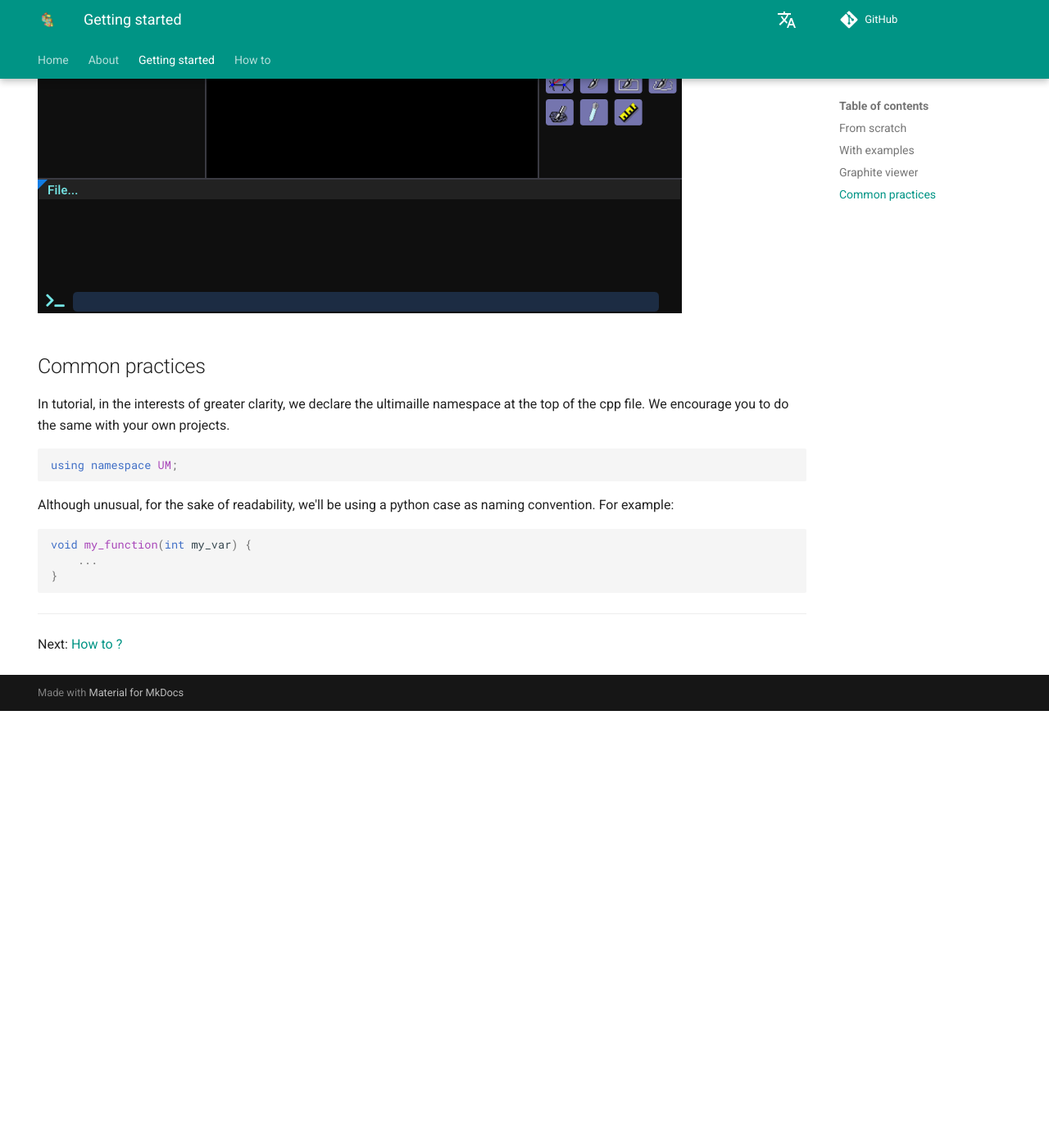
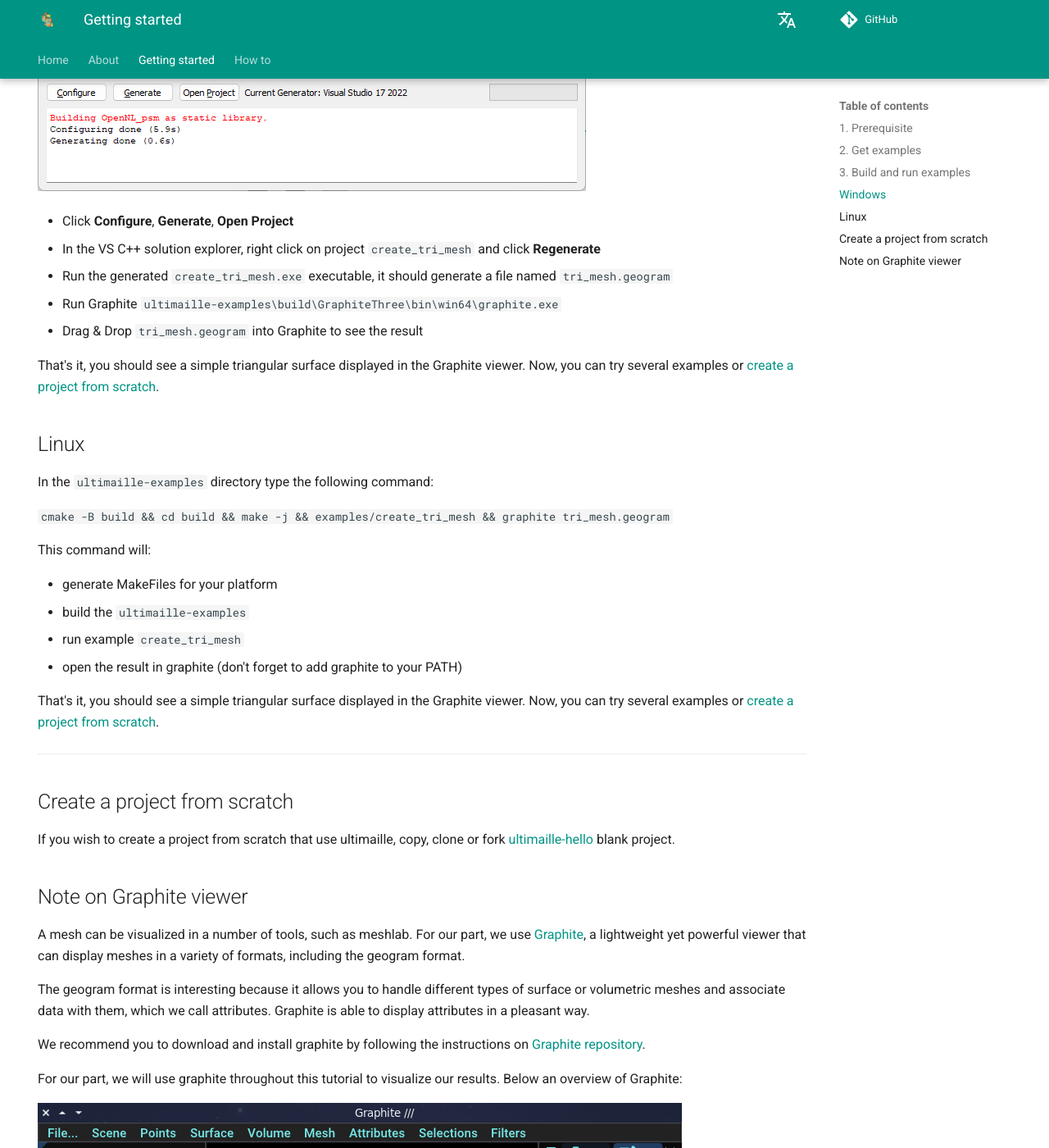
Before and after one commit to ultimaille/ultimaille.github.io, an MkDocs documentation site: the page built from docs/getstarted.md, in a window 1280 px wide and 1400 px high, scrolled down 1470 px. Shown: the whole window at 82% size. Built offline with MkDocs 1.6.1 and Material for MkDocs 9.7.7, drawn with Linux system fonts in a browser that asks for light colours; comment, search, counter and statistics services are not loaded; before the commit the page ends 2337 px from its top, so only the background shows below that; some of the changed text lies outside the part shown.

Commit message:
Update Getting started

````diff
--- a/docs/getstarted.md
+++ b/docs/getstarted.md
@@ -5,56 +5,72 @@
 
 # Getting started
 
+## 1. Prerequisite
 
+Depending on your OS, you will need to download and install a few tools.
 
-## From scratch
+| Windows | Linux |
+| --- | --- |
+| <ul><li>[CMake](https://cmake.org/download/)</li><li>[Git](https://git-scm.com/)</li><li>[Visual Studio C++](https://visualstudio.microsoft.com/fr/vs/features/cplusplus/)</li><li>[Graphite](https://github.com/BrunoLevy/GraphiteThree/releases)</li></ul> | <ul><li>[CMake](https://cmake.org/download/)</li><li>[Git](https://git-scm.com/)</li><li>Any IDE, for example [VS Code](https://code.visualstudio.com/)</li><li>[Graphite](https://github.com/BrunoLevy/GraphiteThree)</li></ul> |
 
-The easiest way to create a project from scratch that use ultimaille is to copy, clone or fork [ultimaille-hello](https://github.com/ultimaille/ultimaille-hello) blank project.
+## 2. Get examples
 
+To get started, you should clone the Ultimaille examples [ultimaille-example](https://github.com/ultimaille/ultimaille-examples){:target="_blank"}. Open a console and type the following command:
 
-Good for:
+`git clone https://github.com/ultimaille/ultimaille-examples.git`
 
- - A basis for a project from scratch
+!!!note
+    You can find an in-depth description of the examples in the How to section.
 
+## 3. Build and run examples
 
-## With examples
+[Build and run for Windows](getstarted.md#windows) | [Build and run for Linux](getstarted.md#linux)
 
-Another way to get started is to clone the Ultimaille examples [ultimaille-example](https://github.com/ultimaille/ultimaille-examples) to test, modify and study them.
-All examples are presented in the tutorial.
+## Windows
 
-Good for:
+ - Open CMake GUI and configure like this:
 
- - Study ultimaille
- - Adapt an existing example
- - Follow the tutorial
+![cmake gui screenshot](assets/cmake-gui-screenshot.png)
 
+ - Click __Configure__, __Generate__, __Open Project__
+ - In the VS C++ solution explorer, right click on project `create_tri_mesh` and click __Regenerate__
+ - Run the generated `create_tri_mesh.exe` executable, it should generate a file named `tri_mesh.geogram`
+ - Run Graphite `ultimaille-examples\build\GraphiteThree\bin\win64\graphite.exe`
+ - Drag & Drop `tri_mesh.geogram` into Graphite to see the result
 
-## Graphite viewer
+That's it, you should see a simple triangular surface displayed in the Graphite viewer. Now, you can try several examples or [create a project from scratch](getstarted.md#create-a-project-from-scratch).
 
-A mesh can be visualized in a number of tools, such as meshlab. For our part, we use [Graphite](https://github.com/BrunoLevy/GraphiteThree), a lightweight yet powerful viewer that can display meshes in a variety of formats, including the geogram format.
+## Linux
+
+In the `ultimaille-examples` directory type the following command:
+
+`cmake -B build && cd build && make -j && examples/create_tri_mesh && graphite tri_mesh.geogram`
+
+This command will:
+
+ - generate MakeFiles for your platform
+ - build the `ultimaille-examples`
+ - run example `create_tri_mesh`
+ - open the result in graphite (don't forget to add graphite to your PATH)
+
+That's it, you should see a simple triangular surface displayed in the Graphite viewer. Now, you can try several examples or [create a project from scratch](getstarted.md#create-a-project-from-scratch).
+___
+
+## Create a project from scratch
+
+If you wish to create a project from scratch that use ultimaille, copy, clone or fork [ultimaille-hello](https://github.com/ultimaille/ultimaille-hello){:target="_blank"} blank project.
+
+## Note on Graphite viewer
+
+A mesh can be visualized in a number of tools, such as meshlab. For our part, we use [Graphite](https://github.com/BrunoLevy/GraphiteThree){:target="_blank"}, a lightweight yet powerful viewer that can display meshes in a variety of formats, including the geogram format.
 
 The geogram format is interesting because it allows you to handle different types of surface or volumetric meshes and associate data with them, which we call attributes. Graphite is able to display attributes in a pleasant way.
 
-We recommend you to download and install graphite by following the instructions on [Graphite repository](https://github.com/BrunoLevy/GraphiteThree).
+We recommend you to download and install graphite by following the instructions on [Graphite repository](https://github.com/BrunoLevy/GraphiteThree){:target="_blank"}.
 
 For our part, we will use graphite throughout this tutorial to visualize our results. Below an overview of Graphite:
 
 ![Graphite screenshot](assets/graphite_screenshot.png "Graphite")
 
-## Common practices
-
-In tutorial, in the interests of greater clarity, we declare the ultimaille namespace at the top of the cpp file. We encourage you to do the same with your own projects.
-
-```cpp
-using namespace UM;
-```
-
-Although unusual, for the sake of readability, we'll be using a python case as naming convention. For example:
-
-```cpp
-void my_function(int my_var) {
-    ...
-}
-```
 ____
 Next: [How to ?](how_to/index.md)
--- a/mkdocs.yml
+++ b/mkdocs.yml
@@ -25,6 +25,7 @@
     - admonition
     - pymdownx.details
     - pymdownx.superfences
+    - attr_list
 
 extra_javascript:
     - javascripts/mathjax.js
````
Also changed, not shown: docs/index.md (+2 -0 lines), docs/assets/cmake-gui-screenshot.png (added).
